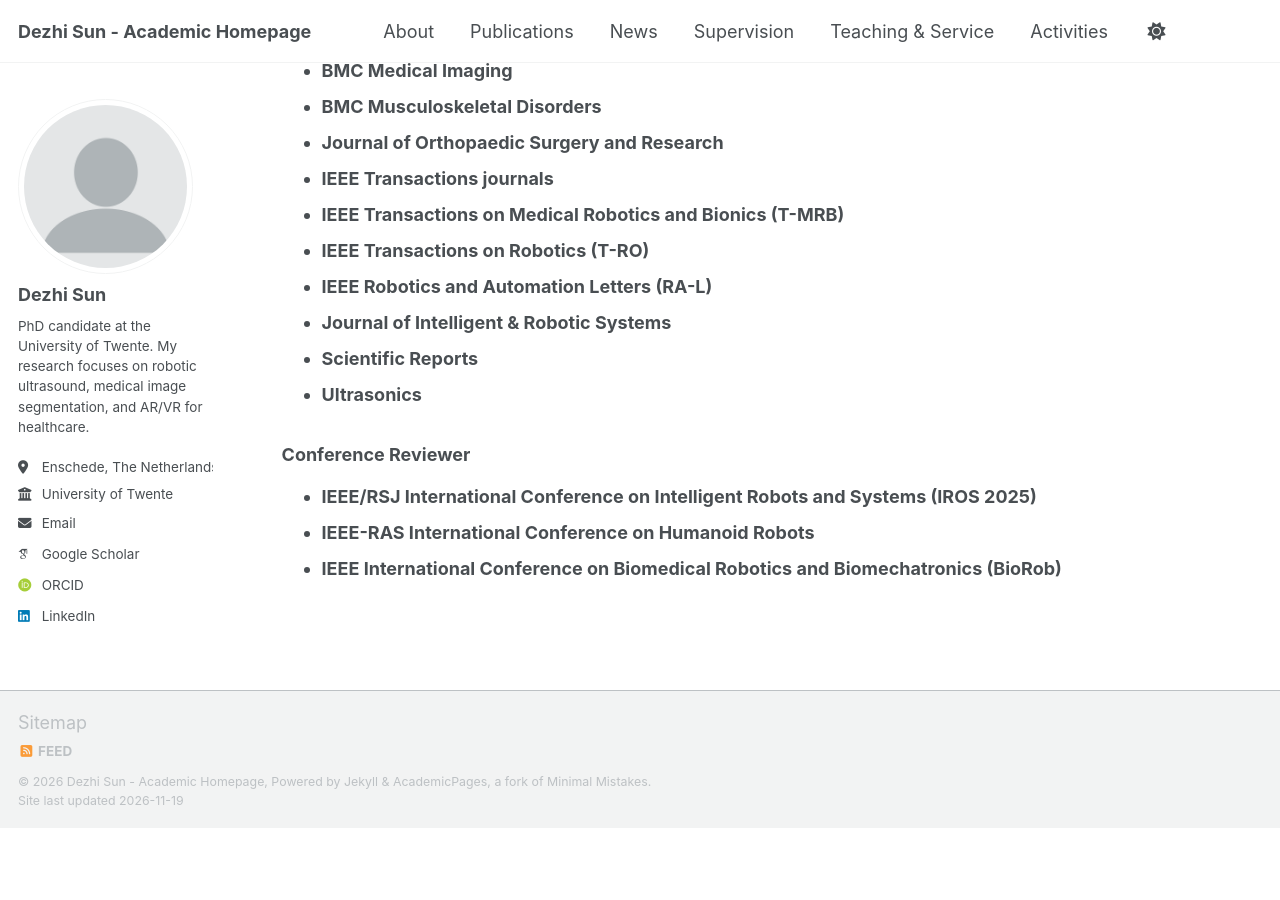
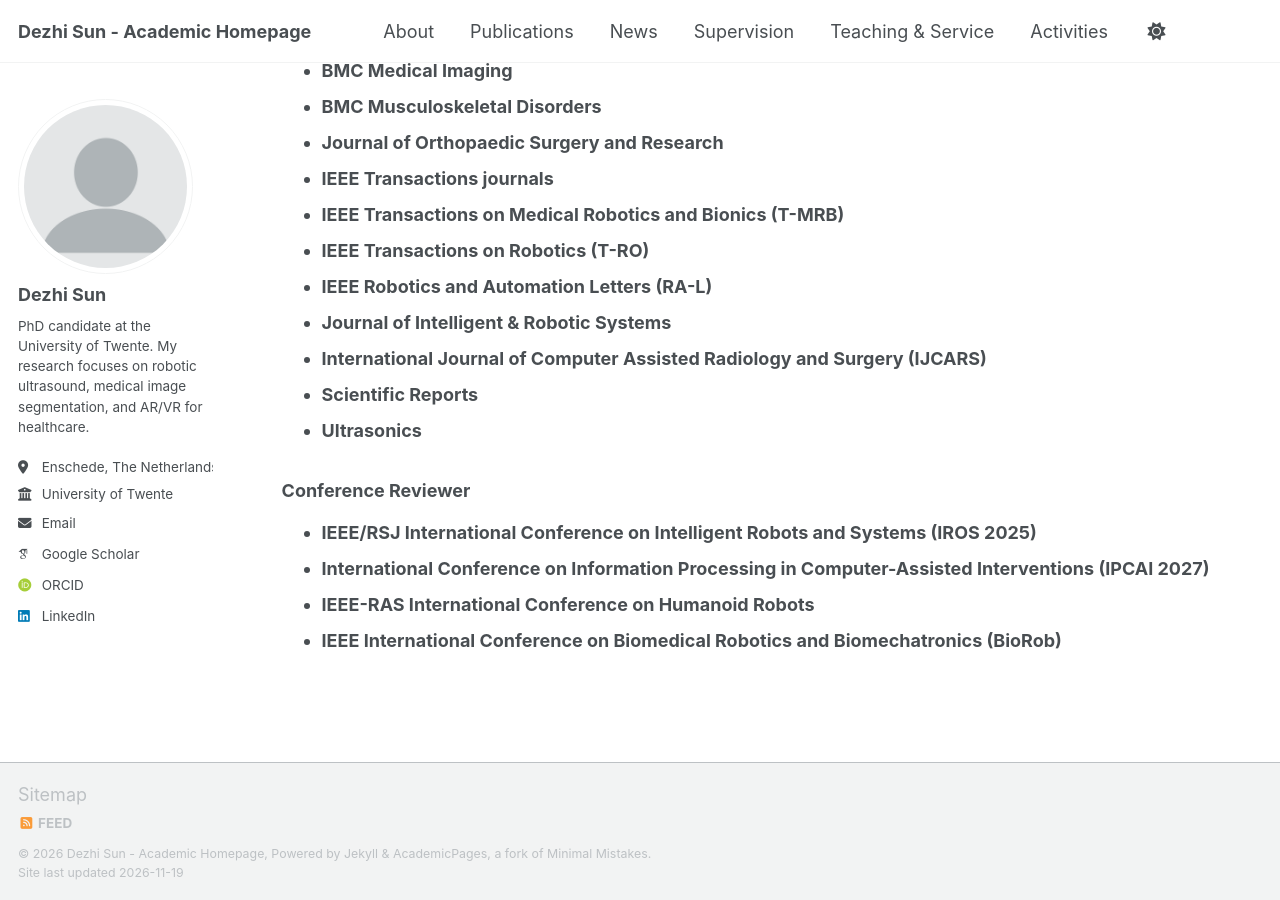
Before and after one commit to Jacksundezhi/Jacksundezhi.github.io, a Jekyll site: the page built from _pages/teaching.md, in a window 1280 px wide and 900 px high, scrolled down 563 px. Built offline with Jekyll 4.4.1, drawn with Linux system fonts in a browser that asks for light colours; some web fonts are replaced; a script bundle is joined from its source files by our own code; library files that are not in the unit come from our copies; before the commit the page ends 1391 px from its top, so only the background shows below that.

Commit message:
Add IPCAI 2027 and IJCARS reviewing service

```diff
--- a/_pages/teaching.md
+++ b/_pages/teaching.md
@@ -27,11 +27,13 @@ author_profile: true
 - **IEEE Transactions on Robotics (T-RO)**
 - **IEEE Robotics and Automation Letters (RA-L)**
 - **Journal of Intelligent & Robotic Systems**
+- **International Journal of Computer Assisted Radiology and Surgery (IJCARS)**
 - **Scientific Reports**
 - **Ultrasonics**
 
 ### Conference Reviewer
 
 - **IEEE/RSJ International Conference on Intelligent Robots and Systems (IROS 2025)**
+- **International Conference on Information Processing in Computer-Assisted Interventions (IPCAI 2027)**
 - **IEEE-RAS International Conference on Humanoid Robots**
 - **IEEE International Conference on Biomedical Robotics and Biomechatronics (BioRob)**
```
